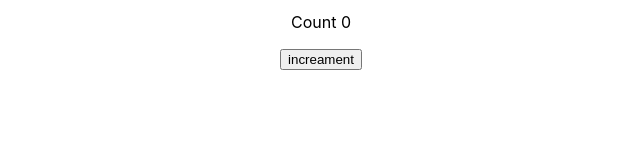
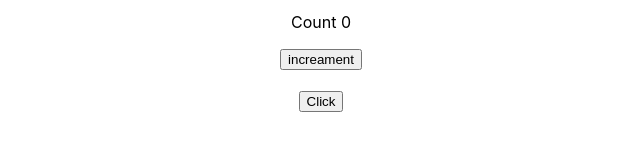
Before and after one commit to mzazakeith/React-Tutorials, a React (Create React App) app in the folder hello-components/: page / in a window 1280 px wide. Shown: the part 638-788 px from the top of the page, without its empty margins (319-959 px from the left). Built offline with nearby package versions, Linux system fonts and the light colour scheme.

Commit message:
event handling in class components

```diff
--- a/hello-components/src/App.js
+++ b/hello-components/src/App.js
@@ -8,6 +8,7 @@
 import PropsClassHi from './components/PropsClassHi';
 import StateClassHi from './components/StatesClassHi';
 import SetStateCounter from './components/SetStateCounter';
+import EventHandlingClick from './components/EventHandlingClick';
 
 function App() {
   return (
@@ -26,6 +27,7 @@
       <PropsClassHi Name="stark" HeroName="ironman"></PropsClassHi>
       <StateClassHi/>
       <SetStateCounter/>
+      <EventHandlingClick/>
     </div>
   );
 }
--- /dev/null
+++ b/hello-components/src/components/EventHandlingClick.js
@@ -0,0 +1,15 @@
+import React from 'react'
+
+function EventHandlingClick() {
+    function clickHandler(){
+        console.log("Button clicked")
+    }
+    return (
+        <div>
+            <br/>
+            <button onClick={clickHandler}>Click</button>
+        </div>
+    )
+}
+
+export default EventHandlingClick
```
